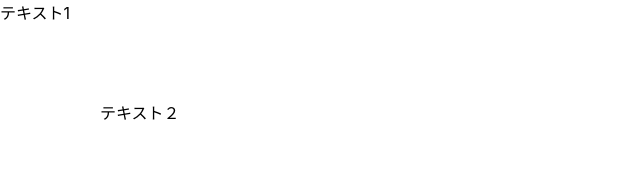
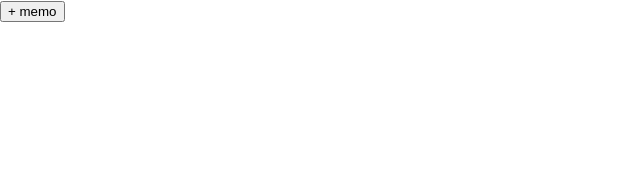
Before and after one commit to musyu36/wemo, a React (Create React App) app: page / in a window 1280 px wide. Shown: the top 174 px of the page, without its empty margins (0-640 px from the left). Built offline with nearby package versions, Linux system fonts and the light colour scheme.

Commit message:
メモの追加機能を追加

```diff
--- a/src/App.css
+++ b/src/App.css
@@ -1,5 +1,4 @@
 .App {
-  text-align: center;
   position: relative;
   width: 1000px;
   height: 1000px;
--- a/src/App.js
+++ b/src/App.js
@@ -6,12 +6,26 @@ const App = () => {
   const [dragging, setDragging] = React.useState({ key: "", x: 0, y: 0 });
   // どのメモを編集中か
   const [editing, setEditing] = React.useState({ key: "" });
-  const [memos, setMemos] = React.useState({
-    id1: { t: "テキスト1", x: 0, y: 0 },
-    id2: { t: "テキスト２", x: 100, y: 100 },
-  });
+  // const [memos, setMemos] = React.useState({
+  //   id1: { t: "テキスト1", x: 0, y: 0 },
+  //   id2: { t: "テキスト２", x: 100, y: 100 },
+  // });
+  const [memos, setMemos] = React.useState(null);
+
+  const addMemo = () => {
+    setMemos({
+      ...memos,
+      [Math.random().toString(36).slice(-8)]: {
+        t: "テキストを入力",
+        x: Math.floor(Math.random() * (200 - 80) + 80),
+        y: Math.floor(Math.random() * (200 - 80) + 80),
+      },
+    });
+  };
+
   // メモ更新
   const updateMemo = (key, memo) => setMemos({ ...memos, [key]: memo });
+  if (!memos) return <button onClick={() => addMemo()}>+ memo</button>;
   return (
     <div
       className="App"
@@ -26,6 +40,7 @@ const App = () => {
       }}
       onDragOver={(e) => e.preventDefault()}
     >
+      <button onClick={() => addMemo()}>+ memo</button>
       {Object.keys(memos).map((key) => (
         <div
           key={key}
```
